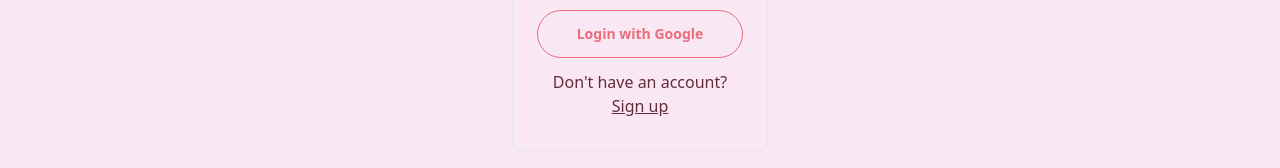
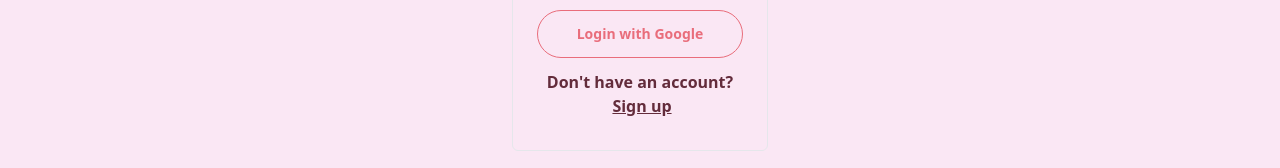
Before and after one commit to Abhay-04/Git2gether, a React (Vite) app: page / in a window 1280 px wide. Shown: the part 543-711 px from the top of the page. Built offline with nearby package versions, Linux system fonts and the light colour scheme.

Commit message:
Update Login.jsx

```diff
--- a/src/components/Login.jsx
+++ b/src/components/Login.jsx
@@ -35,7 +35,7 @@ const Login = () => {
         <button className="btn btn-active btn-primary">Login</button>
         <button className="btn btn-outline btn-primary">Login with Google</button>
 
-        <h1 className="text-center">Don't have an account?<Link className="underline">Sign up</Link></h1>
+        <h1 className="text-center font-semibold">Don't have an account?<Link className="ml-1 underline">Sign up</Link></h1>
       </div>
     </div>
   );
```
